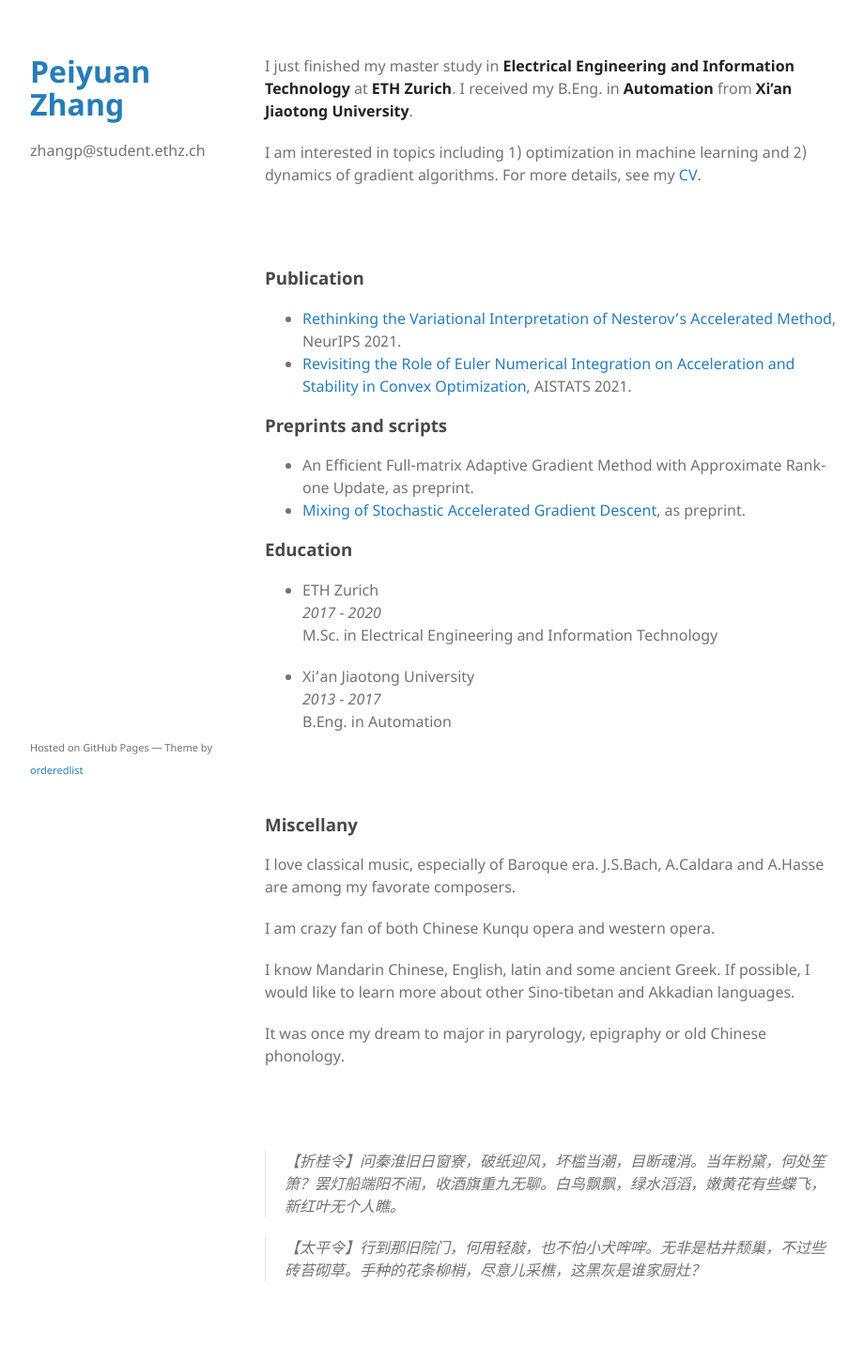
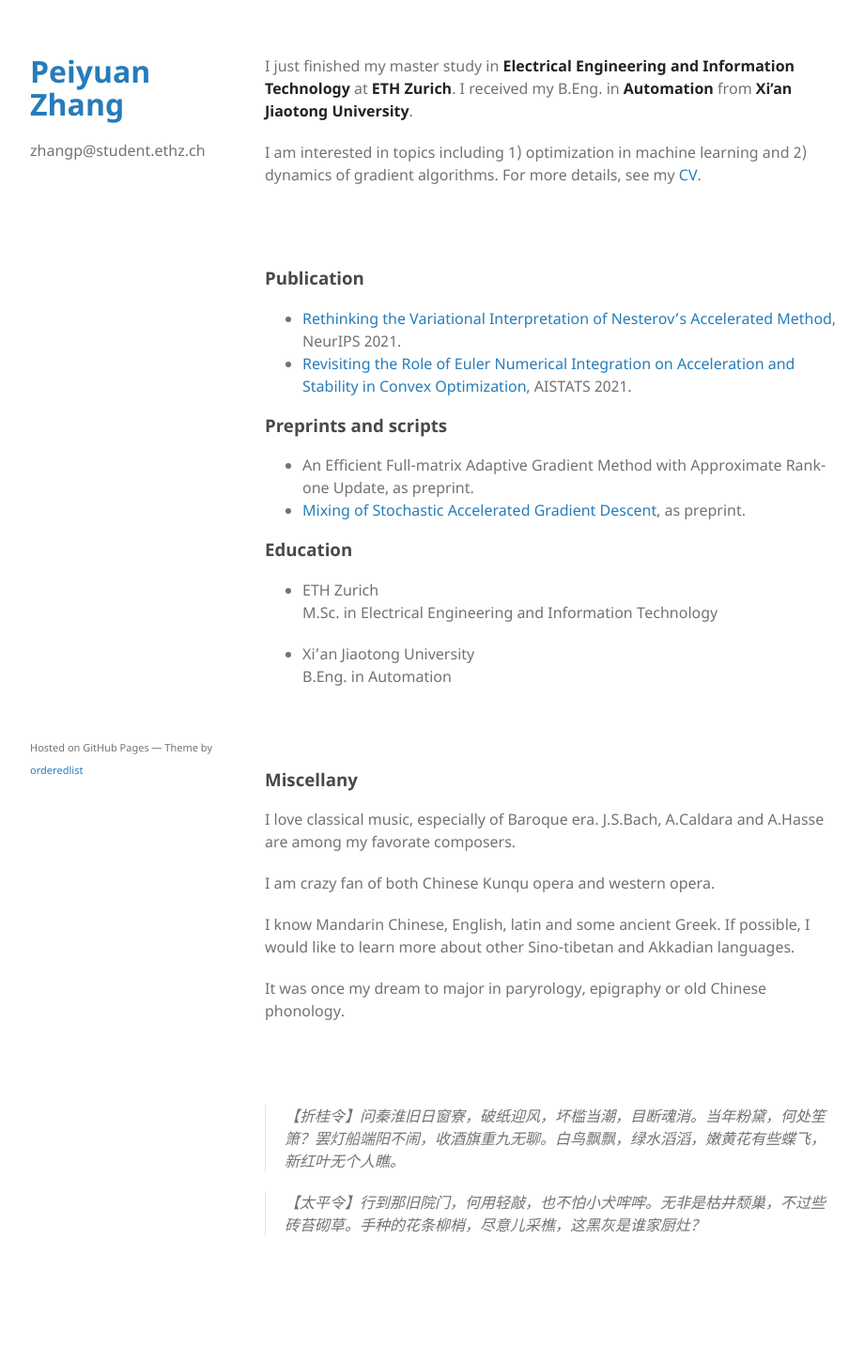
Before and after one commit to phei-iuen/phei-iuen.github.io, a Jekyll site: the page built from index.md, in a window 1280 px wide. Shown: the whole page at 94% size, without its empty margins (178-1098 px from the left). Built offline with Jekyll 4.4.1, drawn with Linux system fonts in a browser that asks for light colours; after the commit the page ends 1386 px from its top, so only the background shows below that.

Commit message:
Update index.md

```diff
--- a/index.md
+++ b/index.md
@@ -19,11 +19,9 @@ I am interested in topics including 1) optimization in machine learning and 2) d
 ### Education
 
 * ETH Zurich
-*2017 - 2020*
 M.Sc. in Electrical Engineering and Information Technology
 
 * Xi'an Jiaotong University
-*2013 - 2017*
 B.Eng. in Automation
 
 
```
